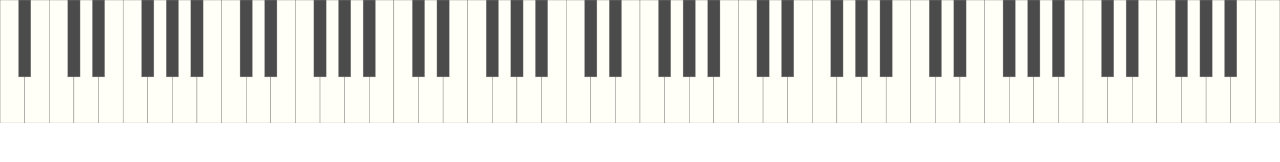
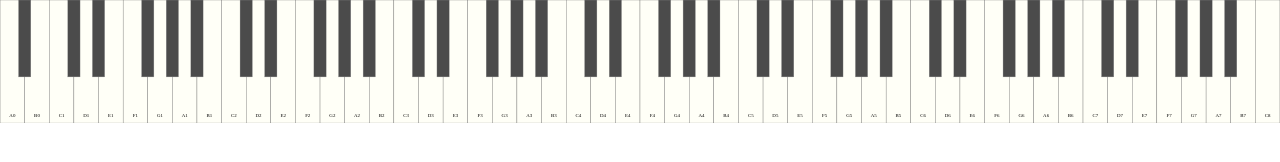
Before and after one commit to hedgeh0gpie/svg-piano-keyboard, a plain HTML site: page index.html in a window 1280 px wide. Drawn offline with Linux system fonts and the light colour scheme.

Commit message:
Add text for white keys

```diff
--- a/css/main.css
+++ b/css/main.css
@@ -100,6 +100,12 @@ textarea {
 .black-key {
   stroke: #979797;
   fill: #4B4B4B;
+}
+
+.white-key-text-class {
+  font-size: 1.3em;
+  pointer-events: none;
+  user-select: none;
 }
 
 /* ==========================================================================
--- a/js/main.js
+++ b/js/main.js
@@ -24,16 +24,28 @@ const app = {
       const whiteKeyTextGroup = utils.createSVGElement("g");
       const whiteKey = this.createKey({className: "white-key", width: whiteKeyWidth, height: pianoHeight});
       const text = utils.createSVGElement("text");
-    });
-    for (let i = 0; i < allNaturalNotes.length; i++) {
-      const whiteKey = this.createKey({className: "white-key", width: whiteKeyWidth, height: pianoHeight});
+
+      utils.addTextContent(text, noteName);
+      utils.setAttributes(whiteKeyTextGroup, {"width": whiteKeyWidth});
+      utils.setAttributes(text, {
+        "x": whiteKeyPositionX + whiteKeyWidth / 2,
+        "y": 380,
+        "text-anchor": "middle"
+      });
       utils.setAttributes(whiteKey, {
         "x": whiteKeyPositionX,
-        "data-note-name": allNaturalNotes[i]
+        "data-note-name": noteName
       });
+
+      text.classList.add("white-key-text");
+      whiteKeyTextGroup.appendChild(whiteKey);
+      whiteKeyTextGroup.appendChild(text);
+      SVG.appendChild(whiteKeyTextGroup);
+
+      // Increment spacing between keys
       whiteKeyPositionX += whiteKeyWidth;
-      SVG.appendChild(whiteKey);
-    }
+    });
+
     // Add black keys
     let blackKeyPositionX = 60;
     allNaturalNotes.forEach((naturalNote, index, array) => {
```
